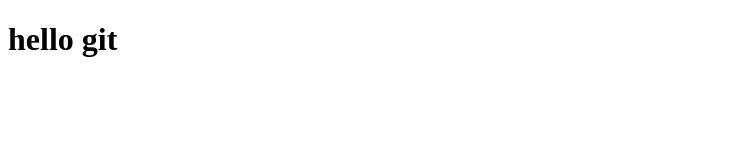
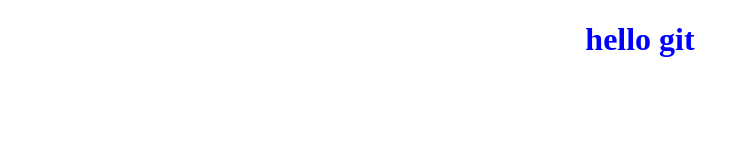
Before and after one commit to vilianap/PROJECT1, a plain HTML site: page index.html in a window 1280 px wide. Shown: the whole page, without its empty margins (0-749 px from the left). Drawn offline with Linux system fonts and the light colour scheme.

Commit message:
created css and js files

```diff
--- a/index.html
+++ b/index.html
@@ -4,10 +4,12 @@
     <meta charset="UTF-8">
     <meta name="viewport" content="width=device-width, initial-scale=1.0">
     <title>Document</title>
+    <link rel="stylesheet" href="style.css">
 </head>
 <body>
     <h1>
         hello git
     </h1>
 </body>
+<script src="script.js"></script>
 </html>
--- /dev/null
+++ b/style.css
@@ -0,0 +1,4 @@
+  h1{
+        text-align: center;
+        color: blue;
+    }
```
Also changed, not shown: script.js (added).
